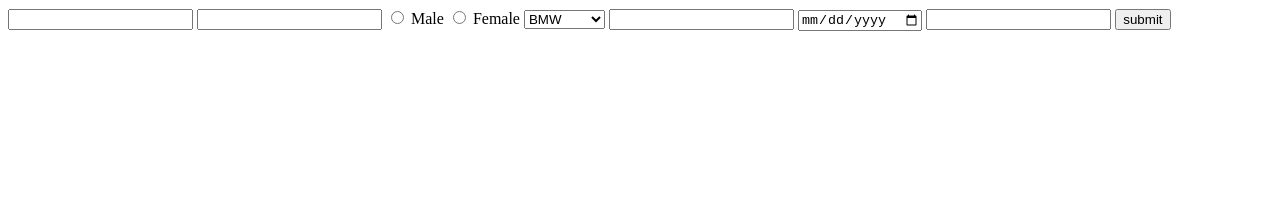
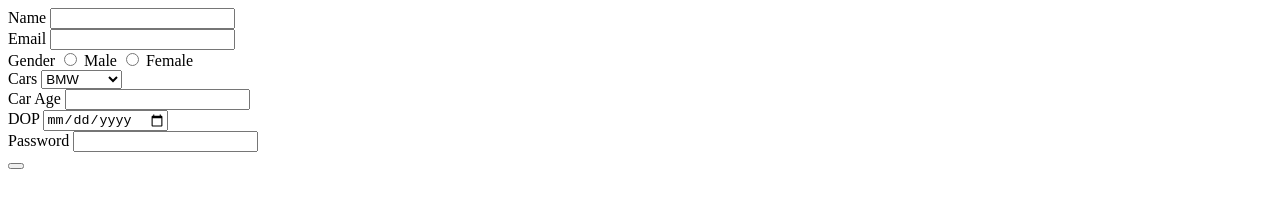
Before and after one commit to acciojob/car-insurance-form-Yogndr, a website: page main.html in a window 1280 px wide. Drawn offline with Linux system fonts and the light colour scheme.

Commit message:
created a submission

```diff
--- a/main.html
+++ b/main.html
@@ -7,22 +7,38 @@
 </head>
 
 <body>
+	<form method="post">
+		<label for="name"> Name</label>
 	<input type="text" id="name" required>
+		<br>
+		<label for="email"> Email</label>
 	<input type="email" id="email" required>
+		<br>
+		<label for="name"> Gender</label>
 	<input type="radio" name="gender" value="male" required>
 	Male
 	<input type="radio" name="gender" value="Female" required>
 	Female
+		<br>
+		<label for="cars"> Cars</label>
 	<select id="cars">
 		<option>BMW</option>
 		<option>Audi</option>
 		<option>Mercedez</option>
     </select>
-
+		<br>
+    <label for="carage"> Car Age</label>
 	<input type="number" id="carage" required>
+		<br>
+		<label for="drop"> DOP</label>
 	<input type="date" id="drop" required>
+		<br>
+		<label for="password"> Password</label>
 	<input type="password" id="password" required>
-	<input type="submit" value="submit">
+		<br>
+		<!-- <label for="name"> Name</label> -->
+	<button type="submit" value="submit" >
+     </form>
 
 	<!-- the entire body must be written by student -->
     <script type="text/javascript" src="./script.js">
```
